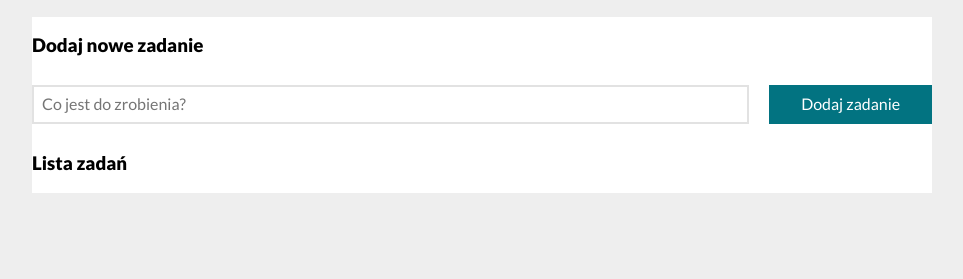
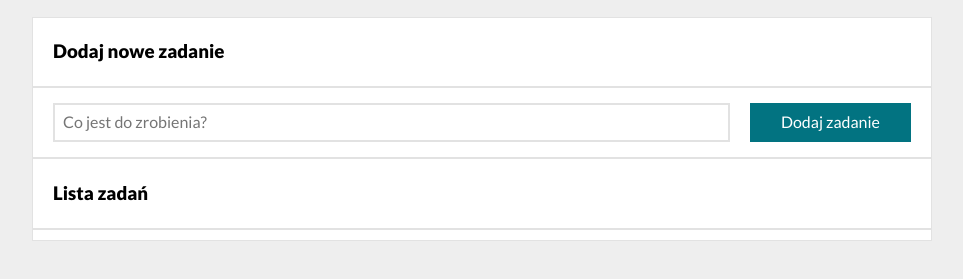
Before and after one commit to panijoanna/to-do-list, a plain HTML site: page index.html in a window 1280 px wide. Shown: the part 111-390 px from the top of the page, without its empty margins (158-1121 px from the left). Drawn offline with nearby package versions, Linux system fonts and the light colour scheme.

Commit message:
container name changed

```diff
--- a/css/container.css
+++ b/css/container.css
@@ -1,4 +1,4 @@
-.body__container {
+.section__container {
   border: 1px solid #e2e2e2;
   padding: 5px 20px;
 }
```
